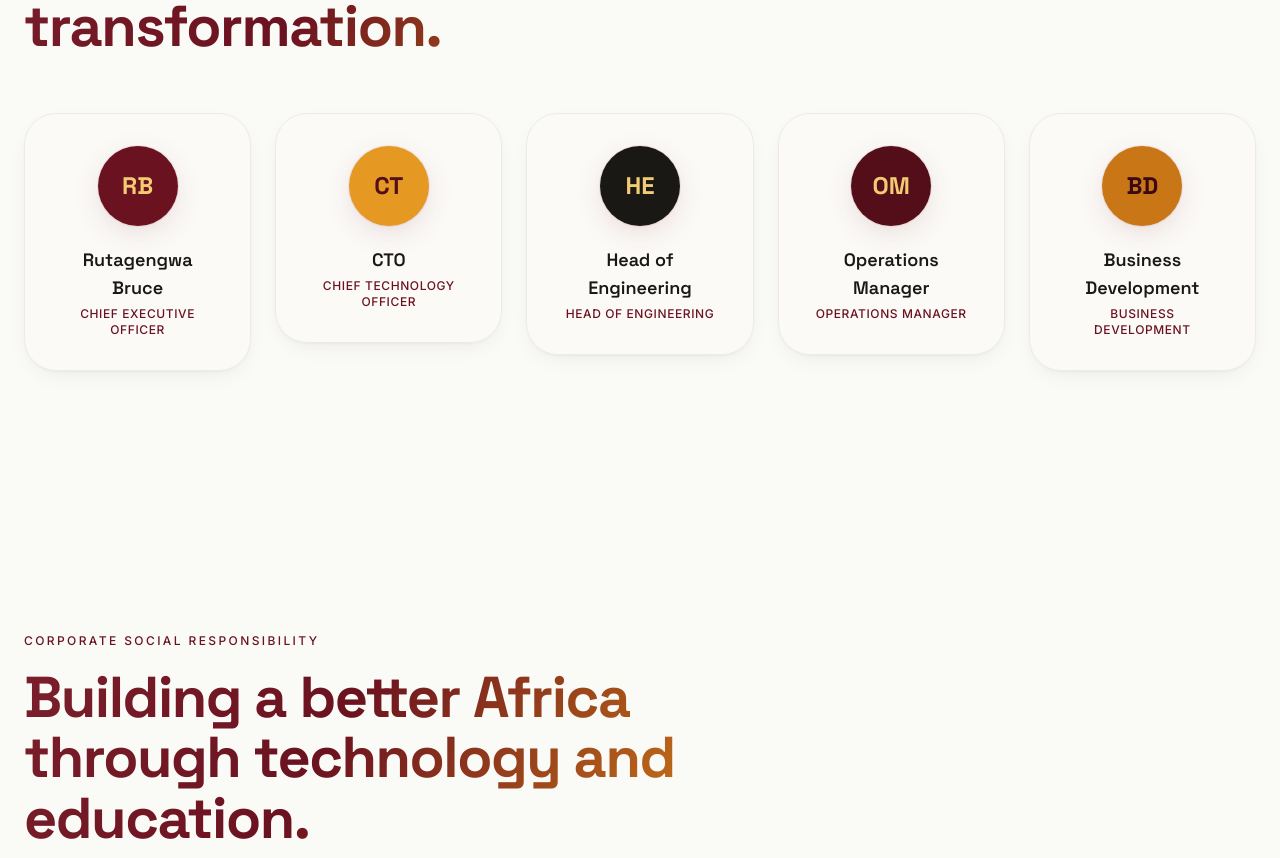
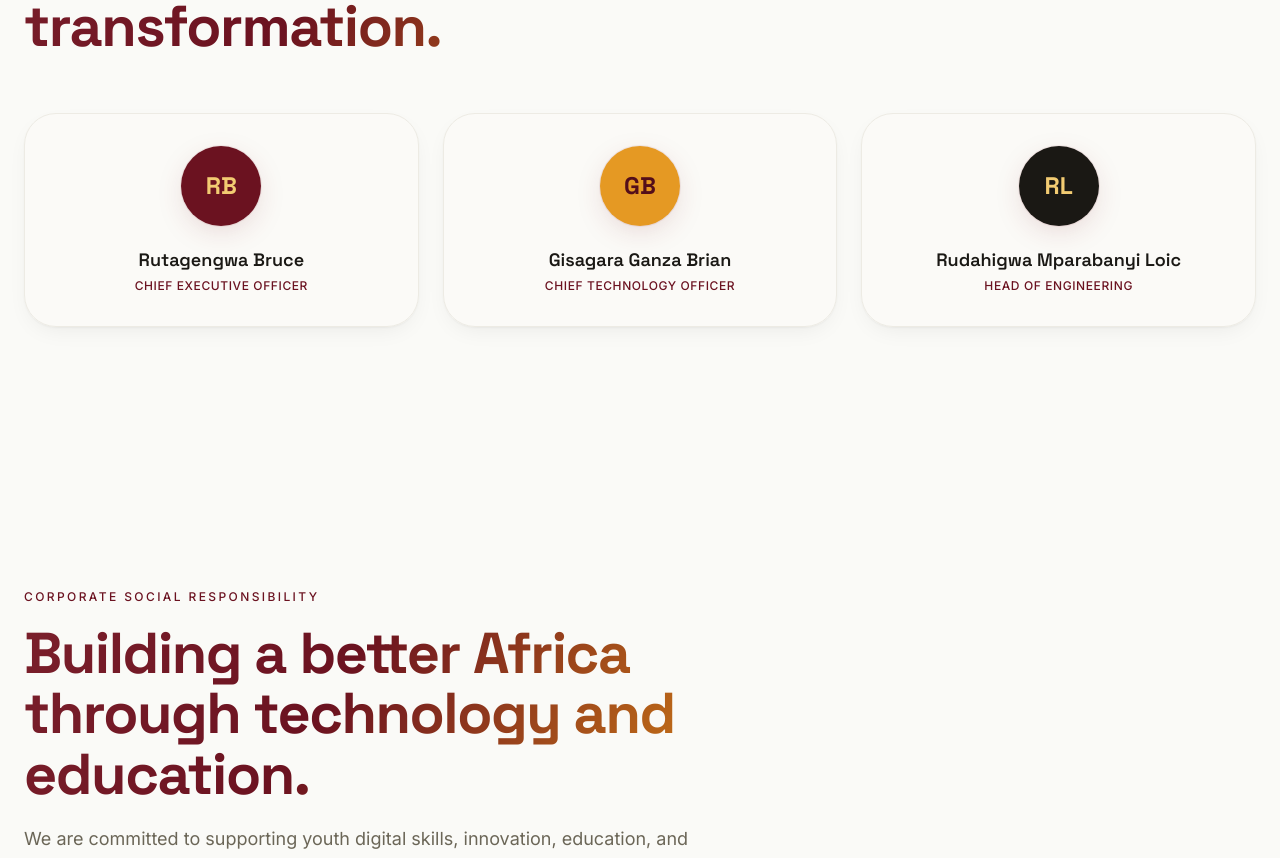
Before and after one commit to Kingloic250/Novarchin, a React (Vite) app: page /about in a window 1280 px wide. Shown: the part 2314-3172 px from the top of the page. Built offline with nearby package versions, Linux system fonts and the light colour scheme.

Commit message:
update team members with real names

```diff
--- a/src/components/sections/Leadership.tsx
+++ b/src/components/sections/Leadership.tsx
@@ -1,5 +1,5 @@
 import { type ReactNode } from 'react';
-import { Briefcase, Cpu, HardDrive, UserCog, LineChart } from 'lucide-react';
+import { Briefcase, Cpu, HardDrive } from 'lucide-react';
 import { SectionReveal, RevealItem } from '@/components/SectionReveal';
 import { RevealWords } from '@/components/RevealWords';
 
@@ -22,30 +22,16 @@ const team: Member[] = [
   {
     icon: <Cpu className="h-6 w-6" />,
     role: 'Chief Technology Officer',
-    name: 'CTO',
-    initials: 'CT',
+    name: 'Gisagara Ganza Brian',
+    initials: 'GB',
     accent: 'bg-amber-500 text-wine-800',
   },
   {
     icon: <HardDrive className="h-6 w-6" />,
     role: 'Head of Engineering',
-    name: 'Head of Engineering',
-    initials: 'HE',
+    name: 'Rudahigwa Mparabanyi Loic',
+    initials: 'RL',
     accent: 'bg-ink text-amber-300',
-  },
-  {
-    icon: <UserCog className="h-6 w-6" />,
-    role: 'Operations Manager',
-    name: 'Operations Manager',
-    initials: 'OM',
-    accent: 'bg-wine-800 text-amber-300',
-  },
-  {
-    icon: <LineChart className="h-6 w-6" />,
-    role: 'Business Development',
-    name: 'Business Development',
-    initials: 'BD',
-    accent: 'bg-amber-600 text-wine-900',
   },
 ];
 
@@ -66,7 +52,7 @@ export function Leadership() {
           />
         </SectionReveal>
 
-        <SectionReveal className="grid grid-cols-1 gap-6 sm:grid-cols-2 lg:grid-cols-3 xl:grid-cols-5">
+        <SectionReveal className="grid grid-cols-1 gap-6 sm:grid-cols-2 lg:grid-cols-3">
           {team.map((m) => (
             <RevealItem key={m.role}>
               <div className="group flex flex-col items-center rounded-4xl border border-sand-300 bg-sand-50/70 p-8 text-center shadow-soft transition-shadow hover:shadow-lift">
```
